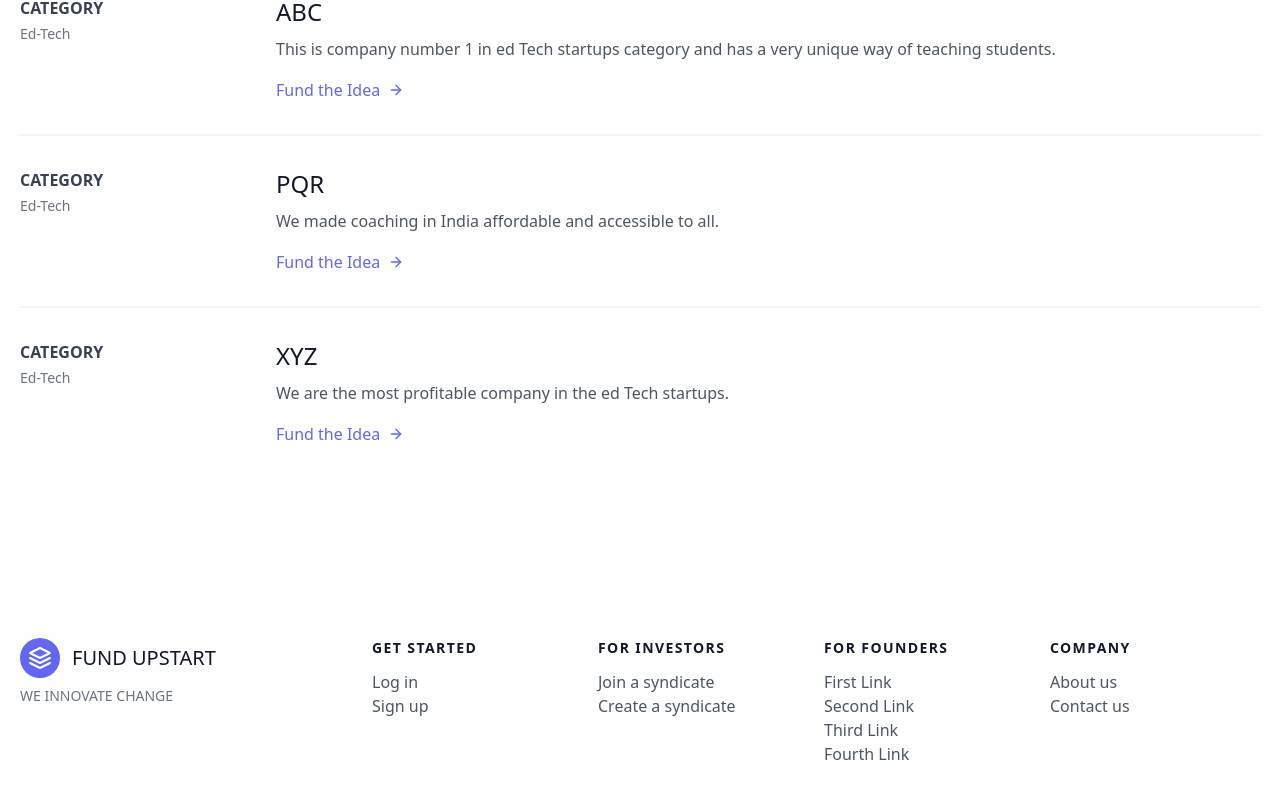
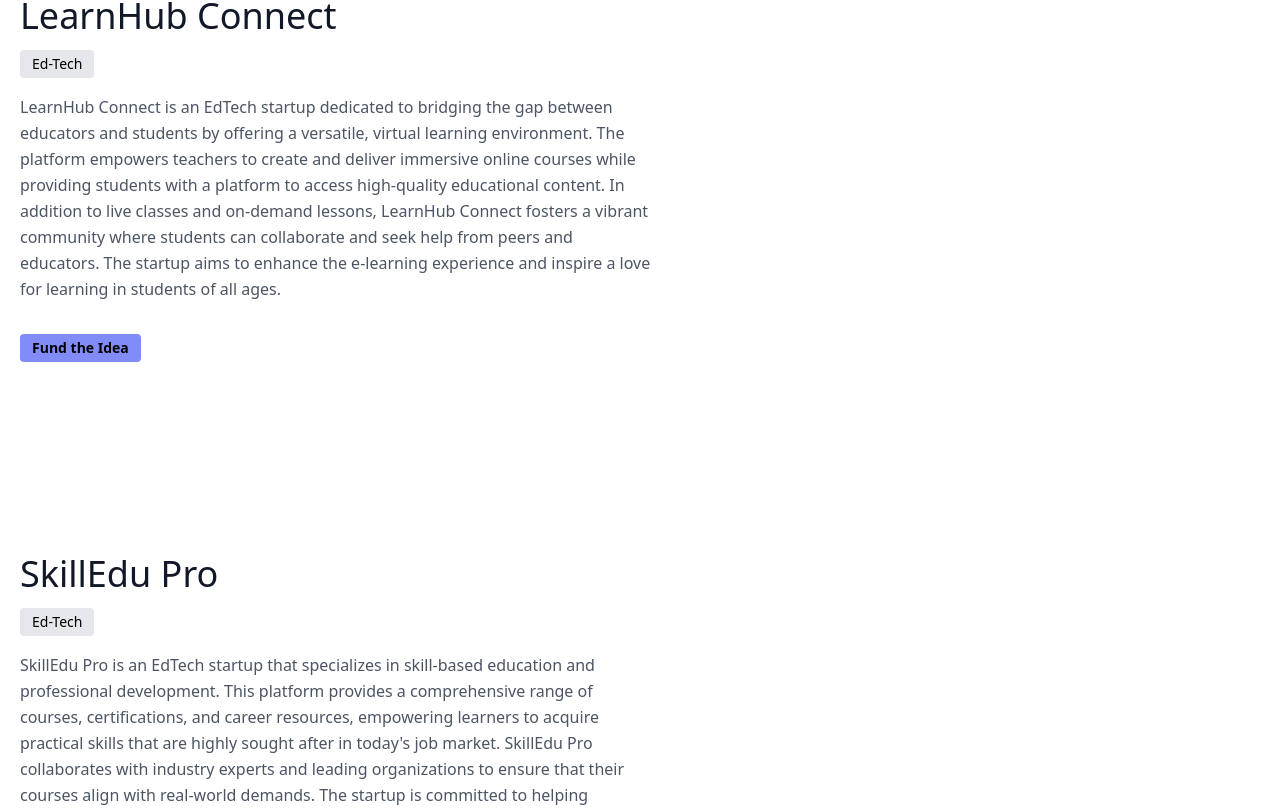
Before and after one commit to Atharva089/Fund-Upstart, a Next.js app in the folder fundupstart/: page /edtech in a window 1280 px wide. Shown: the part 730-1540 px from the top of the page. Built offline with nearby package versions, Linux system fonts and the light colour scheme.

Commit message:
Modified Ed-Tech page using youtube displayer

```diff
--- a/fundupstart/app/edtech/page.js
+++ b/fundupstart/app/edtech/page.js
@@ -16,7 +16,7 @@ export default function Edtech() {
         <div className="container mx-auto flex px-5 py-24 md:flex-row flex-col items-center">
           <div className="lg:flex-grow md:w-1/2 lg:pr-24 md:pr-16 flex flex-col md:items-start md:text-left mb-16 md:mb-0 items-center text-center">
             <h1 className="title-font sm:text-4xl text-3xl mb-4 font-medium text-gray-900">
-              Company ABC <br />
+              EduMentor Prodigy <br />
               <button
                 disabled={true}
                 className="inline-flex text-black bg-gray-200 border-0 py-1 px-3 focus:outline-none rounded text-sm"
@@ -46,120 +46,83 @@ export default function Edtech() {
             </div>
           </div>
           <div className="lg:max-w-lg lg:w-full md:w-1/2 w-5/6">
-            <YouTube
-              videoId="sTnm5jvjgjM"
-              opts={opts}
-              //   onReady={this.onReady}
-            />
+            <YouTube videoId="sTnm5jvjgjM" opts={opts} />
           </div>
         </div>
       </section>
-      <section className="text-gray-600 body-font overflow-hidden">
-        <div className="container px-5 py-24 mx-auto">
-          <div className="-my-8 divide-y-2 divide-gray-100">
-            <div className="py-8 flex flex-wrap md:flex-nowrap">
-              <div className="md:w-64 md:mb-0 mb-6 flex-shrink-0 flex flex-col">
-                <span className="font-semibold title-font text-gray-700">
-                  CATEGORY
-                </span>
-                <span className="mt-1 text-gray-500 text-sm">Ed-Tech</span>
-              </div>
-              <div className="md:flex-grow">
-                <h2 className="text-2xl font-medium text-gray-900 title-font mb-2">
-                  ABC
-                </h2>
-                <p className="leading-relaxed">
-                  This is company number 1 in ed Tech startups category and has
-                  a very unique way of teaching students.
+      <section className="text-gray-600 body-font">
+        <div className="container mx-auto flex px-5 py-24 md:flex-row flex-col items-center">
+          <div className="lg:flex-grow md:w-1/2 lg:pr-24 md:pr-16 flex flex-col md:items-start md:text-left mb-16 md:mb-0 items-center text-center">
+            <h1 className="title-font sm:text-4xl text-3xl mb-4 font-medium text-gray-900">
+              LearnHub Connect <br />
+              <button
+                disabled={true}
+                className="inline-flex text-black bg-gray-200 border-0 py-1 px-3 focus:outline-none rounded text-sm"
+              >
+                Ed-Tech
+              </button>
+            </h1>
+            <p className="mb-8 leading-relaxed">
+              LearnHub Connect is an EdTech startup dedicated to bridging the
+              gap between educators and students by offering a versatile,
+              virtual learning environment. The platform empowers teachers to
+              create and deliver immersive online courses while providing
+              students with a platform to access high-quality educational
+              content. In addition to live classes and on-demand lessons,
+              LearnHub Connect fosters a vibrant community where students can
+              collaborate and seek help from peers and educators. The startup
+              aims to enhance the e-learning experience and inspire a love for
+              learning in students of all ages.
             </p>
-                <a
-                  href="/payments"
-                  className="text-indigo-500 inline-flex items-center mt-4"
+            <div className="flex justify-center">
+              <button
+                disabled={true}
+                className="inline-flex text-black bg-indigo-400 border-0 py-1 px-3 font-semibold focus:outline-none hover:bg-indigo-300 rounded text-sm"
               >
-                  Fund the Idea
-                  <svg
-                    className="w-4 h-4 ml-2"
-                    viewBox="0 0 24 24"
-                    stroke="currentColor"
-                    strokeWidth="2"
-                    fill="none"
-                    strokeLinecap="round"
-                    strokeLinejoin="round"
-                  >
-                    <path d="M5 12h14"></path>
-                    <path d="M12 5l7 7-7 7"></path>
-                  </svg>
-                </a>
+                <a href="/payments">Fund the Idea</a>
+              </button>
             </div>
           </div>
-            <div className="py-8 flex flex-wrap md:flex-nowrap">
-              <div className="md:w-64 md:mb-0 mb-6 flex-shrink-0 flex flex-col">
-                <span className="font-semibold title-font text-gray-700">
-                  CATEGORY
-                </span>
-                <span className="mt-1 text-gray-500 text-sm">Ed-Tech</span>
-              </div>
-              <div className="md:flex-grow">
-                <h2 className="text-2xl font-medium text-gray-900 title-font mb-2">
-                  PQR
-                </h2>
-                <p className="leading-relaxed">
-                  We made coaching in India affordable and accessible to all.
-                </p>
-                <a
-                  href="/payments"
-                  className="text-indigo-500 inline-flex items-center mt-4"
-                >
-                  Fund the Idea
-                  <svg
-                    className="w-4 h-4 ml-2"
-                    viewBox="0 0 24 24"
-                    stroke="currentColor"
-                    strokeWidth="2"
-                    fill="none"
-                    strokeLinecap="round"
-                    strokeLinejoin="round"
-                  >
-                    <path d="M5 12h14"></path>
-                    <path d="M12 5l7 7-7 7"></path>
-                  </svg>
-                </a>
+          <div className="lg:max-w-lg lg:w-full md:w-1/2 w-5/6">
+            <YouTube videoId="sTnm5jvjgjM" opts={opts} />
           </div>
         </div>
-            <div className="py-8 flex flex-wrap md:flex-nowrap">
-              <div className="md:w-64 md:mb-0 mb-6 flex-shrink-0 flex flex-col">
-                <span className="font-semibold title-font text-gray-700">
-                  CATEGORY
-                </span>
-                <span className="mt-1 text-gray-500 text-sm">Ed-Tech</span>
-              </div>
-              <div className="md:flex-grow">
-                <h2 className="text-2xl font-medium text-gray-900 title-font mb-2">
-                  XYZ
-                </h2>
-                <p className="leading-relaxed">
-                  We are the most profitable company in the ed Tech startups.
+      </section>
+      <section className="text-gray-600 body-font">
+        <div className="container mx-auto flex px-5 py-24 md:flex-row flex-col items-center">
+          <div className="lg:flex-grow md:w-1/2 lg:pr-24 md:pr-16 flex flex-col md:items-start md:text-left mb-16 md:mb-0 items-center text-center">
+            <h1 className="title-font sm:text-4xl text-3xl mb-4 font-medium text-gray-900">
+              SkillEdu Pro <br />
+              <button
+                disabled={true}
+                className="inline-flex text-black bg-gray-200 border-0 py-1 px-3 focus:outline-none rounded text-sm"
+              >
+                Ed-Tech
+              </button>
+            </h1>
+            <p className="mb-8 leading-relaxed">
+              SkillEdu Pro is an EdTech startup that specializes in skill-based
+              education and professional development. This platform provides a
+              comprehensive range of courses, certifications, and career
+              resources, empowering learners to acquire practical skills that
+              are highly sought after in today's job market. SkillEdu Pro
+              collaborates with industry experts and leading organizations to
+              ensure that their courses align with real-world demands. The
+              startup is committed to helping learners gain the knowledge and
+              expertise they need to advance their careers and achieve their
+              professional goals.
             </p>
-                <a
-                  href="/payments"
-                  className="text-indigo-500 inline-flex items-center mt-4"
+            <div className="flex justify-center">
+              <button
+                disabled={true}
+                className="inline-flex text-black bg-indigo-400 border-0 py-1 px-3 font-semibold focus:outline-none hover:bg-indigo-300 rounded text-sm"
               >
-                  Fund the Idea
-                  <svg
-                    className="w-4 h-4 ml-2"
-                    viewBox="0 0 24 24"
-                    stroke="currentColor"
-                    strokeWidth="2"
-                    fill="none"
-                    strokeLinecap="round"
-                    strokeLinejoin="round"
-                  >
-                    <path d="M5 12h14"></path>
-                    <path d="M12 5l7 7-7 7"></path>
-                  </svg>
-                </a>
+                <a href="/payments">Fund the Idea</a>
+              </button>
             </div>
           </div>
+          <div className="lg:max-w-lg lg:w-full md:w-1/2 w-5/6">
+            <YouTube videoId="sTnm5jvjgjM" opts={opts} />
           </div>
         </div>
       </section>
```
Lines whose indentation alone changed are shown as unchanged.
